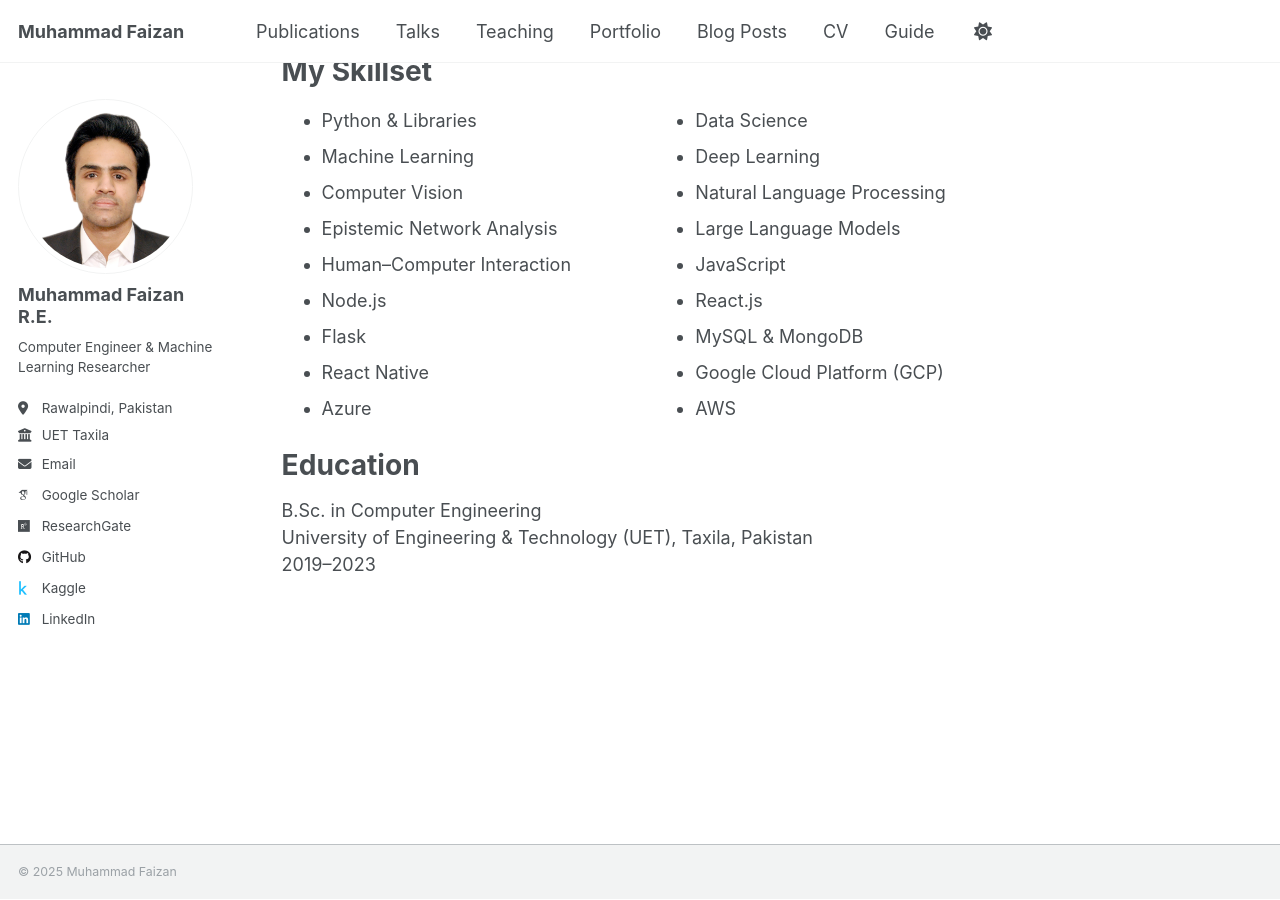
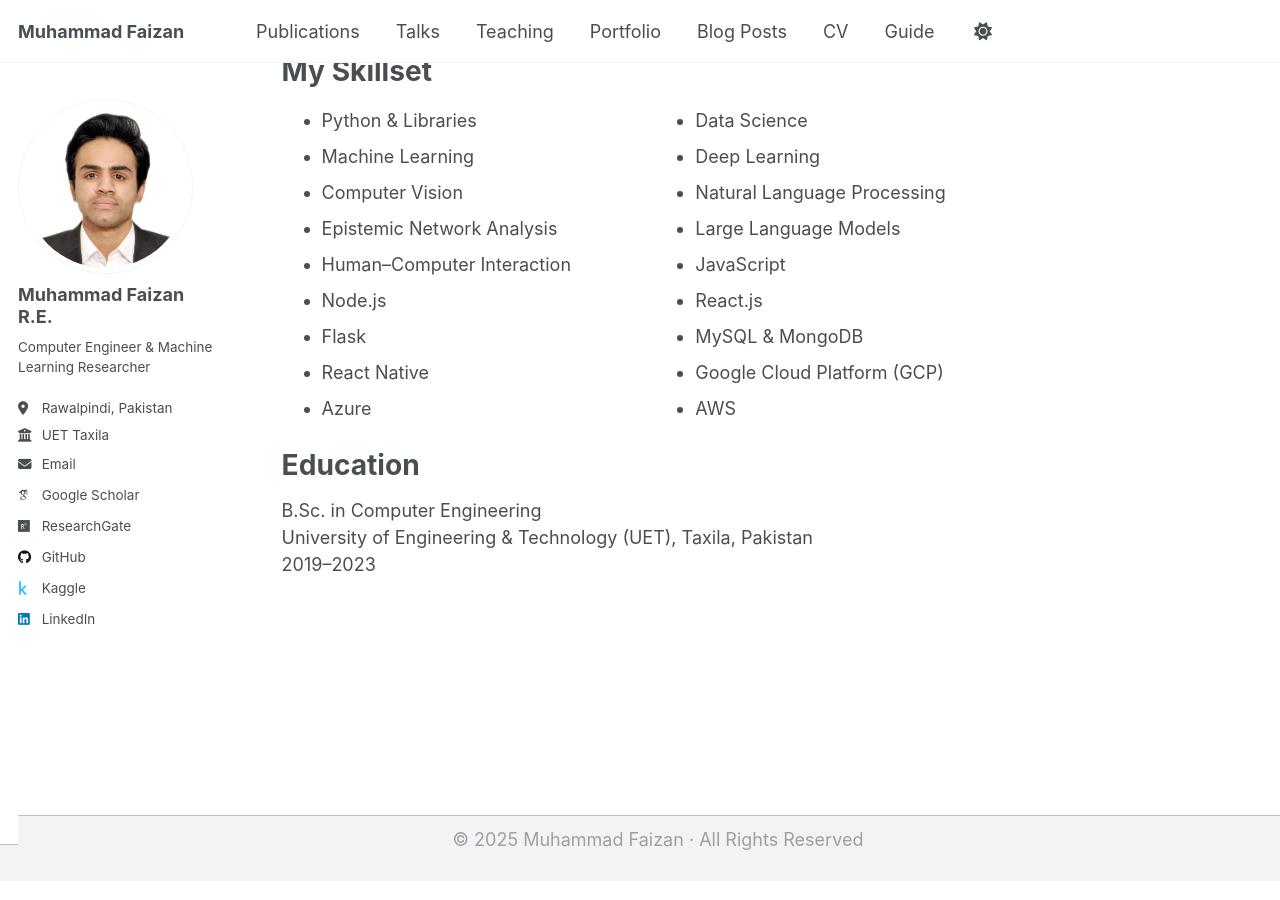
Before and after one commit to MuhammadFaizan99/MuhammadFaizan99.github.io, a Jekyll site: the page built from _pages/about.md, in a window 1280 px wide and 900 px high, scrolled down 539 px. Built offline with Jekyll 4.4.1, drawn with Linux system fonts in a browser that asks for light colours; some web fonts are replaced; a script that is not in the unit is left out.

Commit message:
Update footer.html

```diff
--- a/_includes/footer.html
+++ b/_includes/footer.html
@@ -1,5 +1,7 @@
 {% include base_path %}
 
-<div class="page__footer-copyright">
-  &copy; 2025 Muhammad Faizan
-</div>
+<footer class="page__footer">
+  <div class="page__footer-content" style="text-align:center; padding:10px 0;">
+    © 2025 Muhammad Faizan · All Rights Reserved
+  </div>
+</footer>
```
